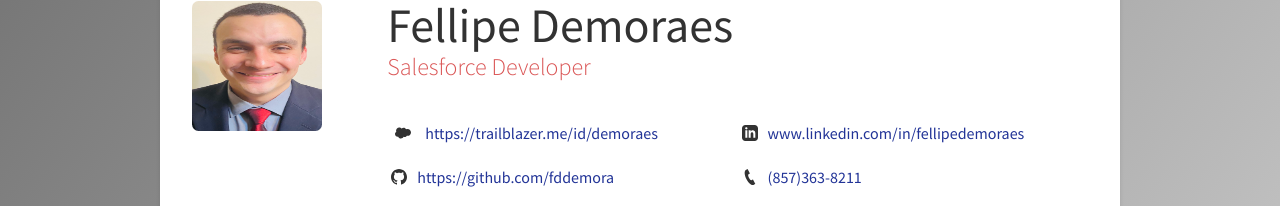
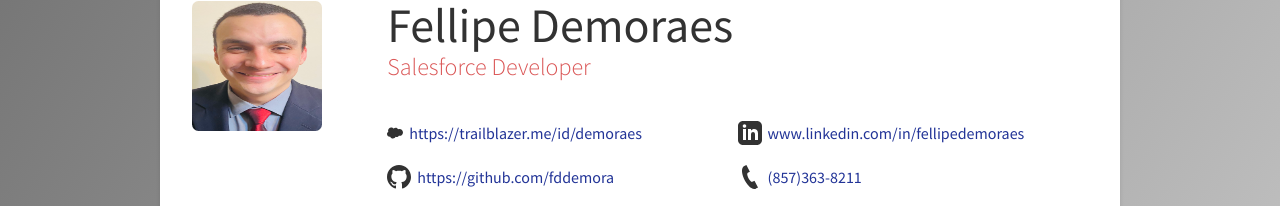
Before and after one commit to TamyresPortilho/resume, a website built with Parcel: page index.html in a window 1280 px wide. Shown: the part 95-301 px from the top of the page. Built offline with nearby package versions, Linux system fonts and the light colour scheme; files whose address does not match are found by name.

Commit message:
salesforce logo

```diff
--- a/index.html
+++ b/index.html
@@ -26,7 +26,7 @@
                     </div>  -->
 
                     <div class="links-item">
-                        <svg class="icon" xmlns="http://www.w3.org/2000/svg" width="32" height="32" viewBox="0 0 32 32">
+                        <svg class="icon" xmlns="http://www.w3.org/2000/svg" width="16" height="16" viewBox="0 0 32 32">
                             <path d="M13.339 7.219c1-1.057 2.464-1.74 4.063-1.74 2.078 0 3.938 1.203 4.917 2.943 0.844-0.401 1.802-0.604 2.802-0.604 3.802 0 6.88 3.12 6.88 6.964 0 3.839-3.083 6.958-6.901 6.958-0.458 0-0.917-0.057-1.359-0.141-0.859 1.563-2.5 2.604-4.401 2.604-0.802 0-1.542-0.203-2.198-0.5-0.88 2.057-2.922 3.495-5.302 3.495-2.479 0-4.599-1.557-5.401-3.755-0.359 0.078-0.719 0.099-1.099 0.099-2.938 0-5.339-2.401-5.339-5.401 0-2 1.078-3.74 2.677-4.677-0.339-0.76-0.521-1.604-0.521-2.464 0-3.438 2.802-6.198 6.203-6.198 2.042 0 3.797 0.938 4.958 2.401z"/>
                           </svg>
                         <a href="https://trailblazer.me/id/demoraes" target="_blank">https://trailblazer.me/id/demoraes</a>
--- a/style.css
+++ b/style.css
@@ -22,7 +22,7 @@ img{
     fill: currentColor;
     display: inline-block;
     font-size: inherit;
-   height: 1em;
+  /*  height: 1em;  */
     overflow: visible;
 }
 
```
